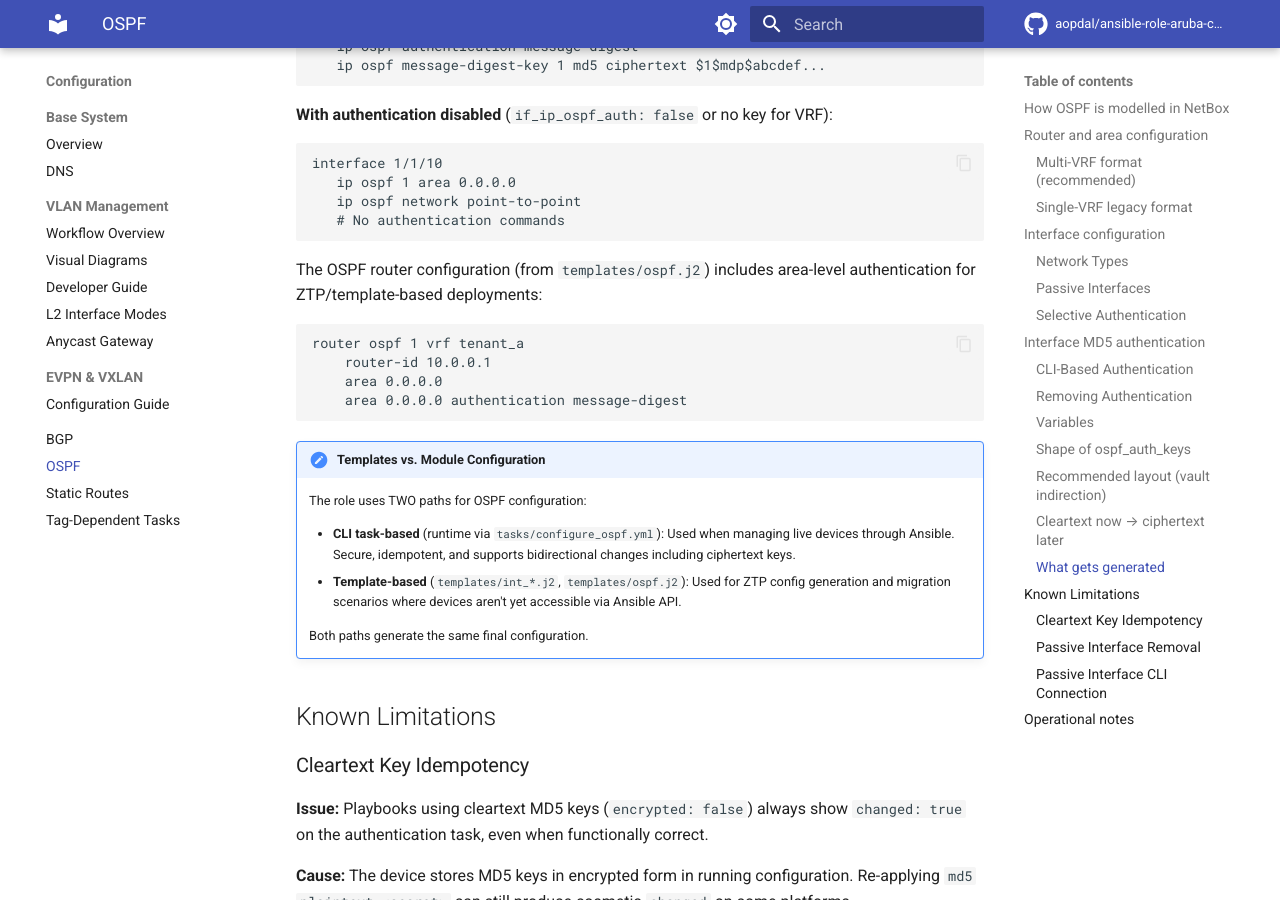
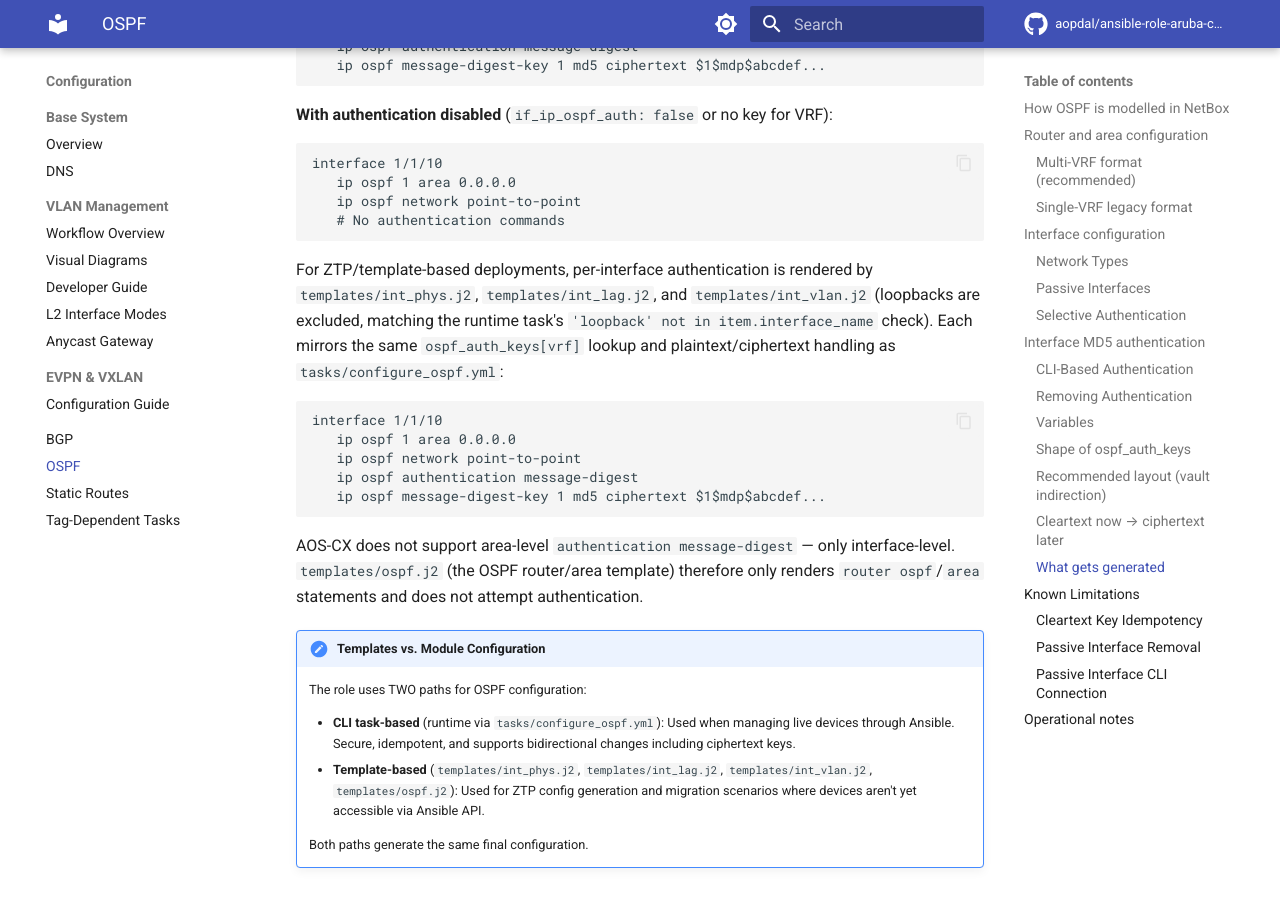
Before and after one commit to aopdal/ansible-role-aruba-cx-switch, an MkDocs documentation site: the page built from docs/OSPF_CONFIGURATION.md, in a window 1280 px wide and 900 px high, scrolled down 7994 px. Built offline with MkDocs 1.6.1 and Material for MkDocs 9.7.7, drawn with Linux system fonts in a browser that asks for light colours; comment, search, counter and statistics services are not loaded.

Commit message:
docs: fix ospf doc

````diff
--- a/docs/OSPF_CONFIGURATION.md
+++ b/docs/OSPF_CONFIGURATION.md
@@ -371,15 +371,25 @@ interface 1/1/10
    # No authentication commands
 ```
 
-The OSPF router configuration (from `templates/ospf.j2`) includes
-area-level authentication for ZTP/template-based deployments:
+For ZTP/template-based deployments, per-interface authentication is
+rendered by `templates/int_phys.j2`, `templates/int_lag.j2`, and
+`templates/int_vlan.j2` (loopbacks are excluded, matching the runtime
+task's `'loopback' not in item.interface_name` check). Each mirrors
+the same `ospf_auth_keys[vrf]` lookup and plaintext/ciphertext handling
+as `tasks/configure_ospf.yml`:
 
 ```text
-router ospf 1 vrf tenant_a
-    router-id 10.0.0.1
-    area 0.0.0.0
-    area 0.0.0.0 authentication message-digest
+interface 1/1/10
+   ip ospf 1 area 0.0.0.0
+   ip ospf network point-to-point
+   ip ospf authentication message-digest
+   ip ospf message-digest-key 1 md5 ciphertext $1$mdp$abcdef...
 ```
+
+AOS-CX does not support area-level `authentication message-digest` —
+only interface-level. `templates/ospf.j2` (the OSPF router/area
+template) therefore only renders `router ospf`/`area` statements and
+does not attempt authentication.
 
 !!! note "Templates vs. Module Configuration"
     The role uses TWO paths for OSPF configuration:
@@ -387,9 +397,10 @@ router ospf 1 vrf tenant_a
     - **CLI task-based** (runtime via `tasks/configure_ospf.yml`): Used when
       managing live devices through Ansible. Secure, idempotent, and
       supports bidirectional changes including ciphertext keys.
-    - **Template-based** (`templates/int_*.j2`, `templates/ospf.j2`):
-      Used for ZTP config generation and migration scenarios where
-      devices aren't yet accessible via Ansible API.
+    - **Template-based** (`templates/int_phys.j2`, `templates/int_lag.j2`,
+      `templates/int_vlan.j2`, `templates/ospf.j2`): Used for ZTP config
+      generation and migration scenarios where devices aren't yet
+      accessible via Ansible API.
 
     Both paths generate the same final configuration.
 
````
Also changed, not shown: docs/TEMPLATE_CONFIGURATION.md (+4 -4 lines).
